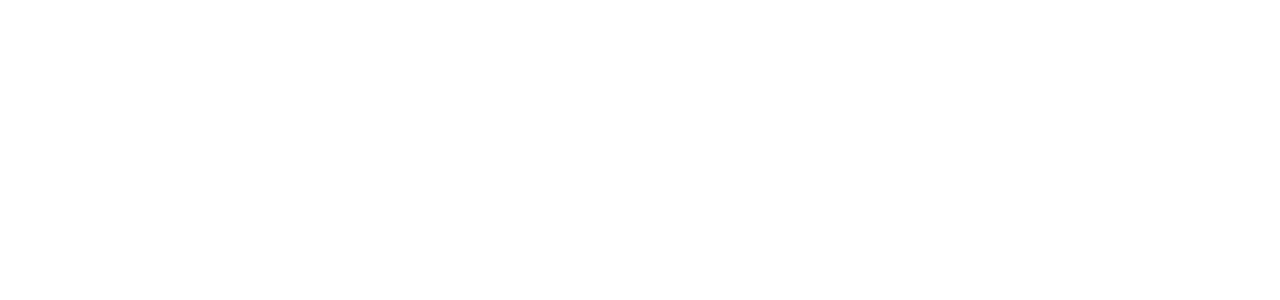
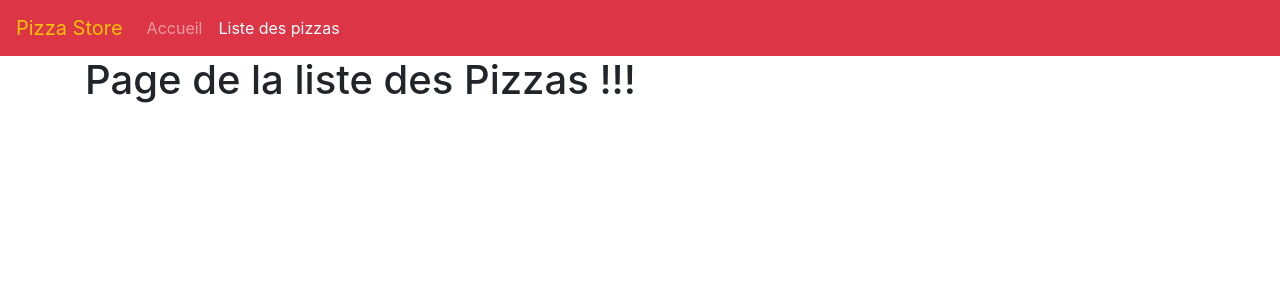
Before and after one commit to korrel/php-sebastien, a PHP site: page /pizza_list.php in a window 1280 px wide. Before the commit the part shown is empty. Shown: the top 300 px of the page. Run offline with PHP 8.4, Linux system fonts and the light colour scheme.

Commit message:
PROJET - Copie dans les pages internes des Includes

```diff
--- a/13-pizzastore/partials/header.php
+++ b/13-pizzastore/partials/header.php
@@ -17,19 +17,23 @@
 
     <!-- //////////////////////////////  NAVBAR  /////////////////////////////// -->
 
+    <?php
+    // Si REQUEST_URI vaut /home/toto/fichier.php, $page renverra fichier
+    $page = basename ($_SERVER['REQUEST_URI'], '.php');
+    ?>
     <nav class="navbar navbar-expand-md navbar-dark bg-danger">
-      <a class="navbar-brand text-warning" href="#" >Pizza Store</a>
+      <a class="navbar-brand text-warning" href="index.php" >Pizza Store</a>
       <button class="navbar-toggler" type="button" data-toggle="collapse" data-target="#navbar-pizzastore">
         <span class="navbar-toggler-icon"></span>
       </button>
 
       <div class="collapse navbar-collapse" id="navbar-pizzastore">
         <ul class="navbar-nav mr-auto">
-          <li class="nav-item active">
-            <a class="nav-link" href="#">Accueil</a>
+          <li class="nav-item <?= ($page === 'index')? 'active' : ''; ?>">
+            <a class="nav-link" href="index.php">Accueil</a>
           </li>
-          <li class="nav-item">
-            <a class="nav-link" href="#">Liste des pizzas</a>
+          <li class="nav-item <?= ($page === 'pizza_list')? 'active' : ''; ?>">
+            <a class="nav-link" href="pizza_list.php">Liste des pizzas</a>
           </li>
         </ul>
       </div>
--- a/13-pizzastore/pizza_list.php
+++ b/13-pizzastore/pizza_list.php
@@ -0,0 +1,11 @@
+<!-- Le fichier Header.php est inclus sur la page -->
+<?php require_once(__DIR__.'/partials/header.php'); ?>
+
+    <!-- //////////////////////////////  MAIN  /////////////////////////////// -->
+
+    <main class="container">
+        <h1>Page de la liste des Pizzas !!!</h1>
+    </main>
+
+<!-- Le fichier Header.php est inclus sur la page-->
+<?php require_once(__DIR__.'/partials/footer.php'); ?>
```
Also changed, not shown: 13-pizzastore/pizza_single.php (+11 -0 lines).
